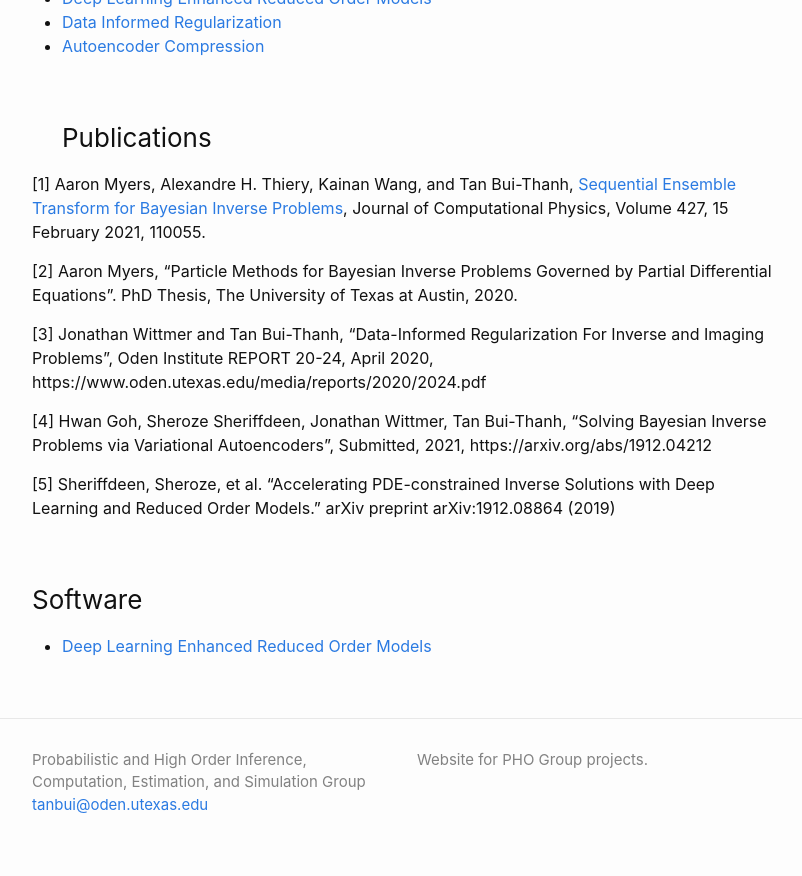
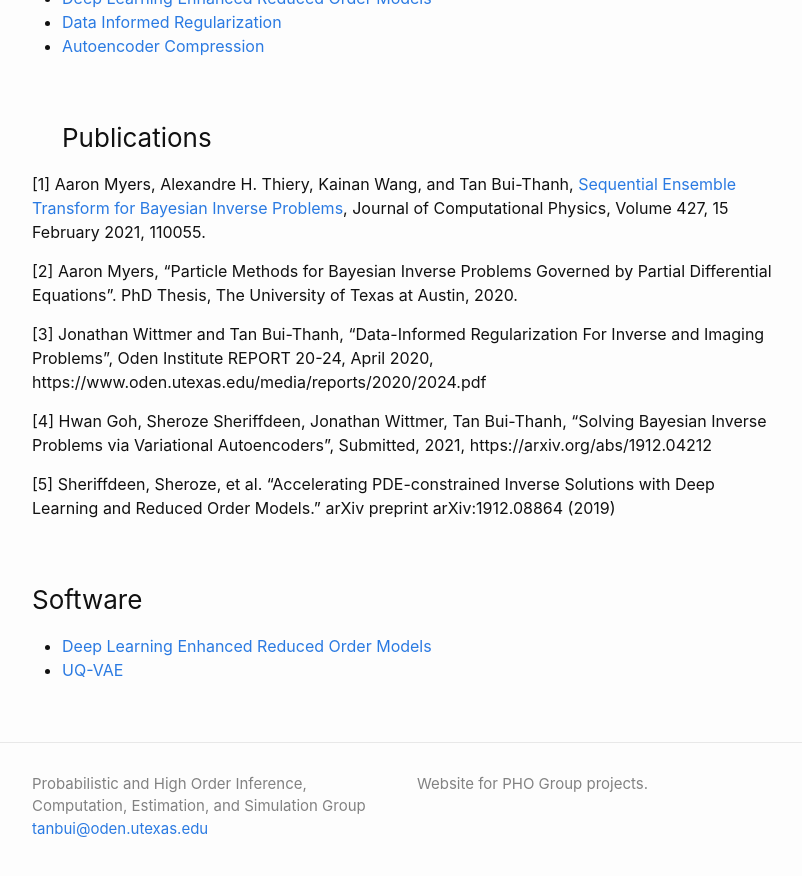
Before and after one commit to tscott-00/phogroup.github.io, a Jekyll site: the page built from nsfcareer.md, in a window 1280 px wide and 900 px high, scrolled down 1683 px. Shown: the top 876 px of the window, without its empty margins (238-1040 px from the left). Built offline with Jekyll 4.4.1, drawn with Linux system fonts in a browser that asks for light colours.

Commit message:
added link to codes

```diff
--- a/nsfcareer.md
+++ b/nsfcareer.md
@@ -59,3 +59,4 @@ Develop scalable sampling methods for large-scale Bayesian inverse solutions.
 ### Software<a name="software"></a>
 
 - [Deep Learning Enhanced Reduced Order Models](https://github.com/sheroze1123/BayesianInferenceDL)
+- [UQ-VAE](https://github.com/phogroup/uq-vae)
```
